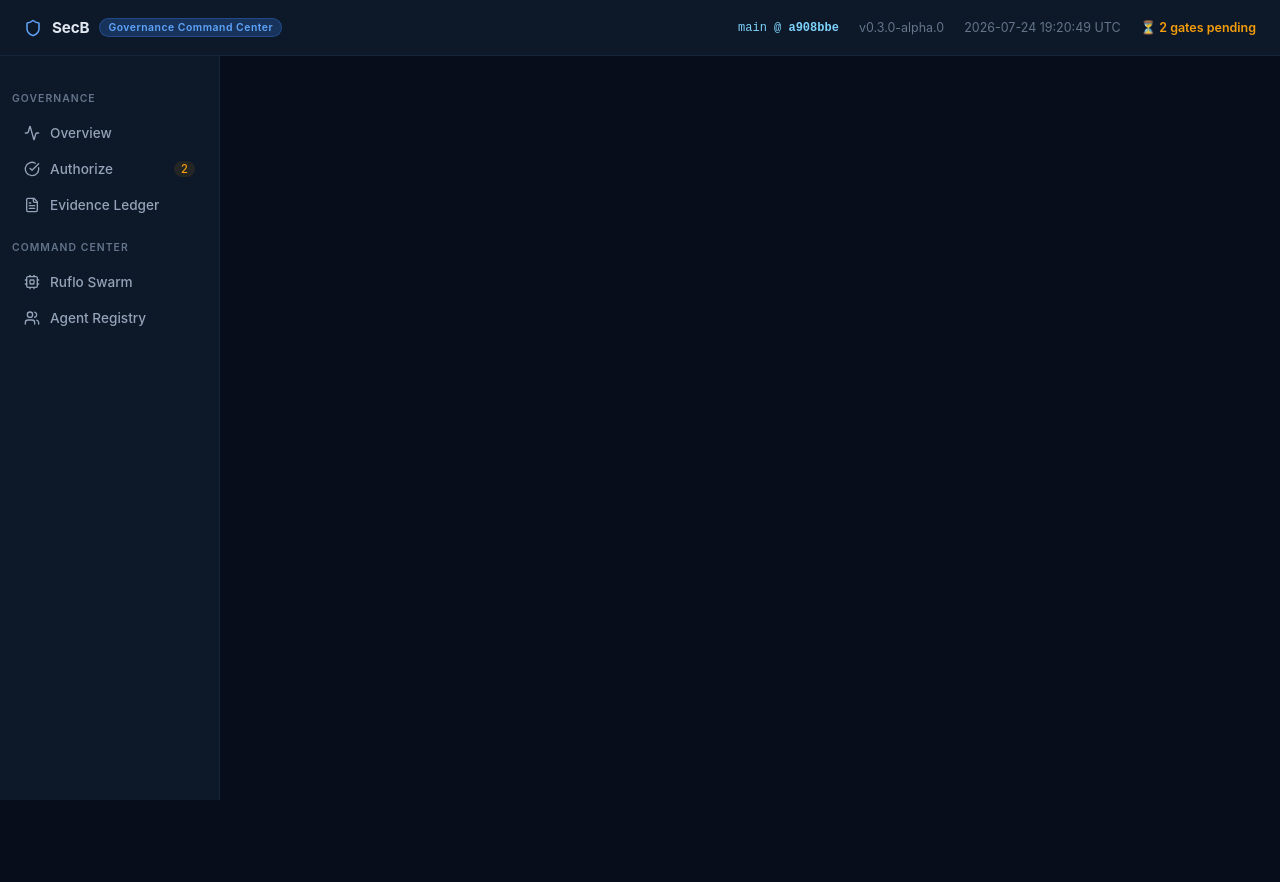
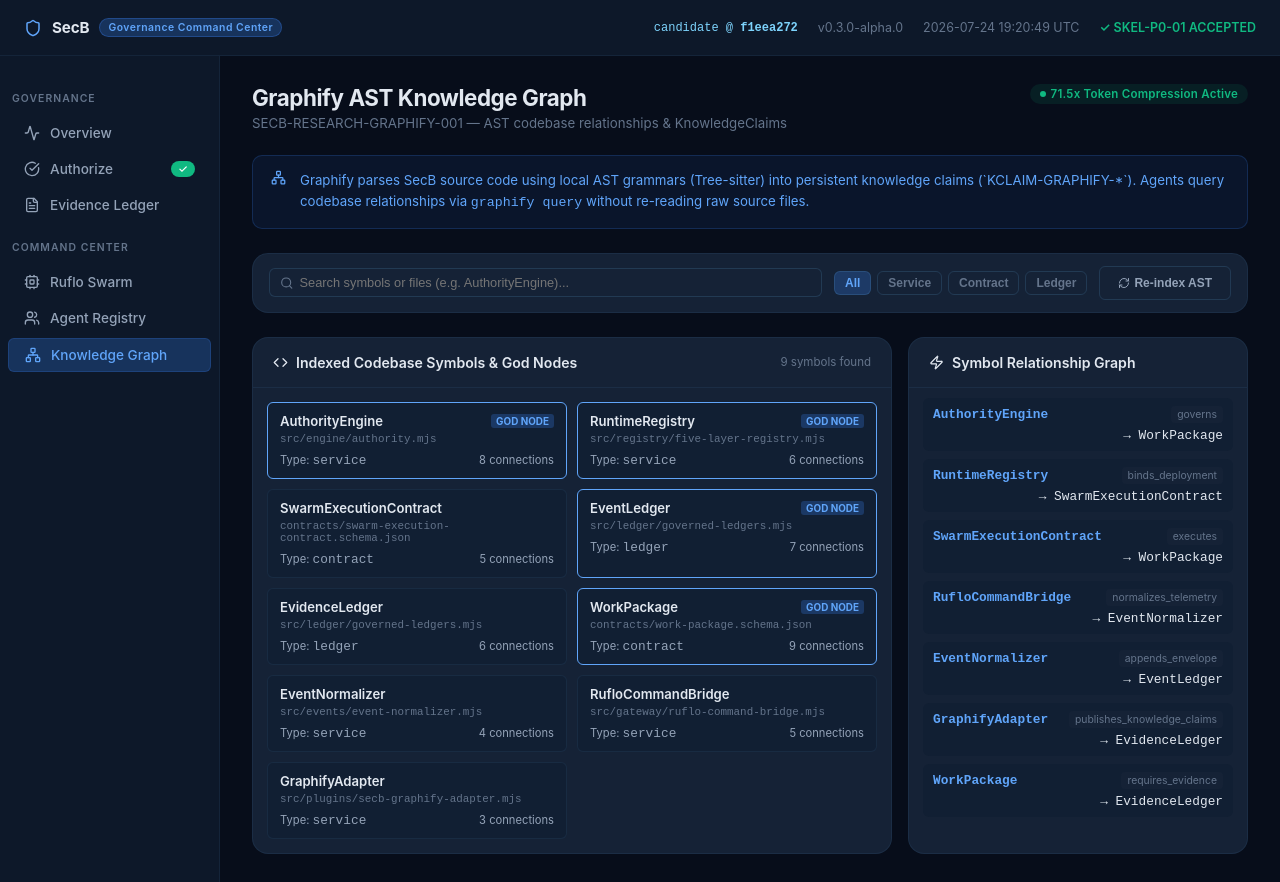
Before and after one commit to bstBizEra/SecB, a React (Vite) app in the folder dashboard/: page /graph in a window 1280 px wide. Before the commit the page ends 800 px from the top, so only its background shows below. Built offline with nearby package versions, Linux system fonts and the light colour scheme.

Commit message:
feat(ui): add Knowledge Graph page (/graph) and update topbar status to SKEL-P0-01 ACCEPTED

```diff
--- a/dashboard/src/App.tsx
+++ b/dashboard/src/App.tsx
@@ -1,14 +1,14 @@
-import React, { useState } from 'react';
-import { BrowserRouter, Routes, Route, NavLink, useLocation } from 'react-router-dom';
-import { Shield, FileText, CheckCircle, Cpu, Users, Activity, GitCommit } from 'lucide-react';
+import React from 'react';
+import { BrowserRouter, Routes, Route, NavLink } from 'react-router-dom';
+import { Shield, FileText, CheckCircle, Cpu, Users, Activity, Network } from 'lucide-react';
 import Overview from './pages/Overview';
 import Ledger from './pages/Ledger';
 import Authorize from './pages/Authorize';
 import Swarm from './pages/Swarm';
 import Agents from './pages/Agents';
+import KnowledgeGraph from './pages/KnowledgeGraph';
 
-const MAIN_SHA = 'a908bbe';
-const PENDING_SHA = 'f1eea272';
+const MAIN_SHA = 'f1eea272';
 const VERSION = '0.3.0-alpha.0';
 
 function TopBar() {
@@ -22,11 +22,11 @@ function TopBar() {
         <span className="badge">Governance Command Center</span>
       </div>
       <div className="topbar-meta">
-        <span className="sha">main @ <strong>{MAIN_SHA}</strong></span>
+        <span className="sha">candidate @ <strong>{MAIN_SHA}</strong></span>
         <span>v{VERSION}</span>
         <span>{ts}</span>
-        <span style={{ color: 'var(--status-pending)', fontWeight: 600 }}>
-          ⏳ 2 gates pending
+        <span style={{ color: 'var(--status-done)', fontWeight: 600 }}>
+          ✓ SKEL-P0-01 ACCEPTED
         </span>
       </div>
     </div>
@@ -42,7 +42,7 @@ function Sidebar() {
       </NavLink>
       <NavLink to="/authorize" className={({ isActive }) => 'nav-link' + (isActive ? ' active' : '')}>
         <CheckCircle className="icon" /> Authorize
-        <span className="badge-count">2</span>
+        <span className="badge-count" style={{ background: 'var(--status-done)', color: '#fff' }}>✓</span>
       </NavLink>
       <NavLink to="/ledger" className={({ isActive }) => 'nav-link' + (isActive ? ' active' : '')}>
         <FileText className="icon" /> Evidence Ledger
@@ -53,6 +53,9 @@ function Sidebar() {
       </NavLink>
       <NavLink to="/agents" className={({ isActive }) => 'nav-link' + (isActive ? ' active' : '')}>
         <Users className="icon" /> Agent Registry
+      </NavLink>
+      <NavLink to="/graph" className={({ isActive }) => 'nav-link' + (isActive ? ' active' : '')}>
+        <Network className="icon" /> Knowledge Graph
       </NavLink>
     </nav>
   );
@@ -71,6 +74,7 @@ export default function App() {
             <Route path="/authorize" element={<Authorize />} />
             <Route path="/swarm" element={<Swarm />} />
             <Route path="/agents" element={<Agents />} />
+            <Route path="/graph" element={<KnowledgeGraph />} />
           </Routes>
         </main>
       </div>
--- /dev/null
+++ b/dashboard/src/pages/KnowledgeGraph.tsx
@@ -0,0 +1,174 @@
+import React, { useState } from 'react';
+import { Network, Database, Code, FileText, Shield, Search, RefreshCw, Zap } from 'lucide-react';
+
+interface NodeItem {
+  id: string;
+  name: string;
+  type: 'class' | 'contract' | 'ledger' | 'schema' | 'service';
+  file: string;
+  connections: number;
+  isGodNode?: boolean;
+}
+
+interface EdgeItem {
+  source: string;
+  target: string;
+  relationship: string;
+}
+
+const NODES: NodeItem[] = [
+  { id: 'AuthorityEngine', name: 'AuthorityEngine', type: 'service', file: 'src/engine/authority.mjs', connections: 8, isGodNode: true },
+  { id: 'RuntimeRegistry', name: 'RuntimeRegistry', type: 'service', file: 'src/registry/five-layer-registry.mjs', connections: 6, isGodNode: true },
+  { id: 'SwarmExecutionContract', name: 'SwarmExecutionContract', type: 'contract', file: 'contracts/swarm-execution-contract.schema.json', connections: 5 },
+  { id: 'EventLedger', name: 'EventLedger', type: 'ledger', file: 'src/ledger/governed-ledgers.mjs', connections: 7, isGodNode: true },
+  { id: 'EvidenceLedger', name: 'EvidenceLedger', type: 'ledger', file: 'src/ledger/governed-ledgers.mjs', connections: 6 },
+  { id: 'WorkPackage', name: 'WorkPackage', type: 'contract', file: 'contracts/work-package.schema.json', connections: 9, isGodNode: true },
+  { id: 'EventNormalizer', name: 'EventNormalizer', type: 'service', file: 'src/events/event-normalizer.mjs', connections: 4 },
+  { id: 'RufloCommandBridge', name: 'RufloCommandBridge', type: 'service', file: 'src/gateway/ruflo-command-bridge.mjs', connections: 5 },
+  { id: 'GraphifyAdapter', name: 'GraphifyAdapter', type: 'service', file: 'src/plugins/secb-graphify-adapter.mjs', connections: 3 },
+];
+
+const EDGES: EdgeItem[] = [
+  { source: 'AuthorityEngine', target: 'WorkPackage', relationship: 'governs' },
+  { source: 'RuntimeRegistry', target: 'SwarmExecutionContract', relationship: 'binds_deployment' },
+  { source: 'SwarmExecutionContract', target: 'WorkPackage', relationship: 'executes' },
+  { source: 'RufloCommandBridge', target: 'EventNormalizer', relationship: 'normalizes_telemetry' },
+  { source: 'EventNormalizer', target: 'EventLedger', relationship: 'appends_envelope' },
+  { source: 'GraphifyAdapter', target: 'EvidenceLedger', relationship: 'publishes_knowledge_claims' },
+  { source: 'WorkPackage', target: 'EvidenceLedger', relationship: 'requires_evidence' },
+];
+
+export default function KnowledgeGraph() {
+  const [searchTerm, setSearchTerm] = useState('');
+  const [filterType, setFilterType] = useState<string>('all');
+
+  const filteredNodes = NODES.filter(n => {
+    const matchesSearch = n.name.toLowerCase().includes(searchTerm.toLowerCase()) || n.file.toLowerCase().includes(searchTerm.toLowerCase());
+    const matchesType = filterType === 'all' || n.type === filterType;
+    return matchesSearch && matchesType;
+  });
+
+  return (
+    <>
+      <div className="page-header">
+        <div>
+          <h1 className="page-title">Graphify AST Knowledge Graph</h1>
+          <p className="page-subtitle">SECB-RESEARCH-GRAPHIFY-001 — AST codebase relationships & KnowledgeClaims</p>
+        </div>
+        <span className="badge-status done">71.5x Token Compression Active</span>
+      </div>
+
+      <div className="alert alert-info">
+        <Network size={15} style={{ flexShrink: 0 }} />
+        <span>
+          Graphify parses SecB source code using local AST grammars (Tree-sitter) into persistent knowledge claims (`KCLAIM-GRAPHIFY-*`).
+          Agents query codebase relationships via <code style={{ fontFamily: 'var(--font-mono)' }}>graphify query</code> without re-reading raw source files.
+        </span>
+      </div>
+
+      {/* Control Bar */}
+      <div className="card" style={{ padding: '12px 16px', display: 'flex', gap: 12, alignItems: 'center', flexWrap: 'wrap' }}>
+        <div style={{ display: 'flex', alignItems: 'center', gap: 6, flex: 1, background: 'var(--bg-card)', padding: '6px 10px', borderRadius: 6, border: '1px solid var(--border-mid)' }}>
+          <Search size={14} color="var(--text-muted)" />
+          <input
+            type="text"
+            placeholder="Search symbols or files (e.g. AuthorityEngine)..."
+            value={searchTerm}
+            onChange={e => setSearchTerm(e.target.value)}
+            style={{ background: 'transparent', border: 'none', color: 'var(--text-primary)', fontSize: '0.8rem', width: '100%', outline: 'none' }}
+          />
+        </div>
+
+        <div style={{ display: 'flex', gap: 6 }}>
+          {['all', 'service', 'contract', 'ledger'].map(t => (
+            <button
+              key={t}
+              onClick={() => setFilterType(t)}
+              className="btn btn-ghost"
+              style={{
+                fontSize: '0.75rem',
+                padding: '4px 10px',
+                textTransform: 'capitalize',
+                background: filterType === t ? 'var(--accent-glow)' : 'transparent',
+                color: filterType === t ? 'var(--accent-light)' : 'var(--text-muted)'
+              }}
+            >
+              {t}
+            </button>
+          ))}
+        </div>
+
+        <button className="btn btn-ghost" style={{ fontSize: '0.75rem', gap: 4 }}>
+          <RefreshCw size={12} /> Re-index AST
+        </button>
+      </div>
+
+      {/* Grid Layout: Symbol Nodes & Relationships */}
+      <div style={{ display: 'grid', gridTemplateColumns: '1fr 340px', gap: 16 }}>
+
+        {/* Node Grid */}
+        <div className="card">
+          <div className="card-header">
+            <span className="card-title"><Code size={15} /> Indexed Codebase Symbols & God Nodes</span>
+            <span style={{ fontSize: '0.72rem', color: 'var(--text-muted)' }}>{filteredNodes.length} symbols found</span>
+          </div>
+          <div style={{ padding: 14, display: 'grid', gridTemplateColumns: 'repeat(auto-fill, minmax(220px, 1fr))', gap: 10 }}>
+            {filteredNodes.map(n => (
+              <div
+                key={n.id}
+                style={{
+                  padding: '10px 12px',
+                  borderRadius: 6,
+                  background: 'var(--bg-elevated)',
+                  border: n.isGodNode ? '1px solid var(--accent-light)' : '1px solid var(--border-subtle)',
+                  display: 'flex',
+                  flexDirection: 'column',
+                  gap: 4
+                }}
+              >
+                <div style={{ display: 'flex', justifyContent: 'space-between', alignItems: 'center' }}>
+                  <span style={{ fontWeight: 600, fontSize: '0.82rem', color: 'var(--text-primary)' }}>{n.name}</span>
+                  {n.isGodNode && (
+                    <span style={{ fontSize: '0.62rem', padding: '1px 5px', borderRadius: 3, background: 'var(--accent-glow)', color: 'var(--accent-light)', fontWeight: 700 }}>
+                      GOD NODE
+                    </span>
+                  )}
+                </div>
+                <div className="mono" style={{ fontSize: '0.68rem', color: 'var(--text-muted)', overflow: 'hidden', textOverflow: 'ellipsis' }}>
+                  {n.file}
+                </div>
+                <div style={{ display: 'flex', justifyContent: 'space-between', marginTop: 4, fontSize: '0.7rem', color: 'var(--text-secondary)' }}>
+                  <span>Type: <code className="mono">{n.type}</code></span>
+                  <span>{n.connections} connections</span>
+                </div>
+              </div>
+            ))}
+          </div>
+        </div>
+
+        {/* Edge Relationships */}
+        <div className="card">
+          <div className="card-header">
+            <span className="card-title"><Zap size={15} /> Symbol Relationship Graph</span>
+          </div>
+          <div style={{ padding: '10px 14px', display: 'flex', flexDirection: 'column', gap: 8 }}>
+            {EDGES.map((e, idx) => (
+              <div key={idx} style={{ padding: '8px 10px', background: 'var(--bg-elevated)', borderRadius: 6, fontSize: '0.75rem', display: 'flex', flexDirection: 'column', gap: 4 }}>
+                <div style={{ display: 'flex', justifyContent: 'space-between', alignItems: 'center' }}>
+                  <span className="mono" style={{ fontWeight: 600, color: 'var(--accent-light)' }}>{e.source}</span>
+                  <span style={{ fontSize: '0.65rem', padding: '2px 6px', borderRadius: 4, background: 'var(--bg-card)', color: 'var(--text-muted)' }}>
+                    {e.relationship}
+                  </span>
+                </div>
+                <div style={{ textAlign: 'right' }}>
+                  <span className="mono" style={{ color: 'var(--text-primary)' }}>→ {e.target}</span>
+                </div>
+              </div>
+            ))}
+          </div>
+        </div>
+
+      </div>
+    </>
+  );
+}
```
